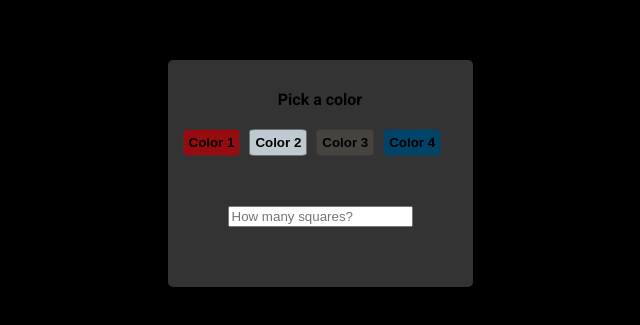
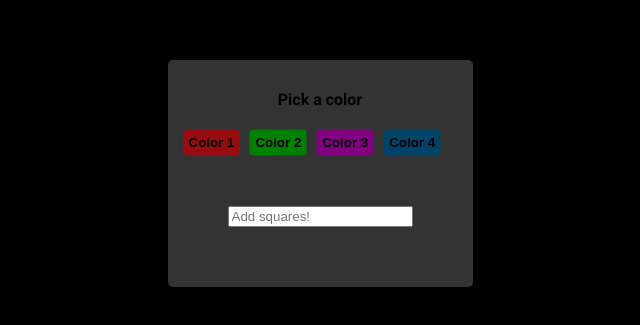
Before and after one commit to jebrong/js-hoverboard, a plain HTML site: page index.html in a window 1280 px wide. Shown: the part 227-552 px from the top of the page, without its empty margins (320-960 px from the left). Drawn offline with Linux system fonts and the light colour scheme.

Commit message:
change brighter colors

```diff
--- a/index.html
+++ b/index.html
@@ -16,7 +16,7 @@
       <button class="color">Color 3</button>
       <button class="color">Color 4</button>
       <br />
-      <input type="number" placeholder="How many squares?" />
+      <input type="number" placeholder="Add squares!" min="500" />
     </div>
     <div class="container"></div>
 
--- a/script.js
+++ b/script.js
@@ -3,7 +3,7 @@ const buttons = document.querySelectorAll("button");
 
 const input = document.querySelector("input");
 
-const colors = ["#970C10", "#BFCAD0", "#474440", "#004369"];
+const colors = ["#970C10", "green", "purple", "#004369"];
 
 let squares = 500;
 
@@ -39,6 +39,8 @@ const removeColor = (e) => {
 };
 
 let createSqures = () => {
+  container.innerHTML = "";
+
   for (i = 0; i < squares; i++) {
     const square = document.createElement("div");
     square.classList.add("square");
--- a/style.css
+++ b/style.css
@@ -62,11 +62,11 @@ button:nth-of-type(1) {
 }
 
 button:nth-of-type(2) {
-  background-color: #bfcad0;
+  background-color: green;
 }
 
 button:nth-of-type(3) {
-  background-color: #474440;
+  background-color: purple;
 }
 
 button:nth-of-type(4) {
```
